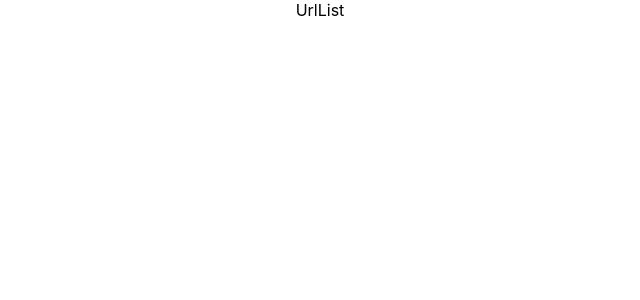
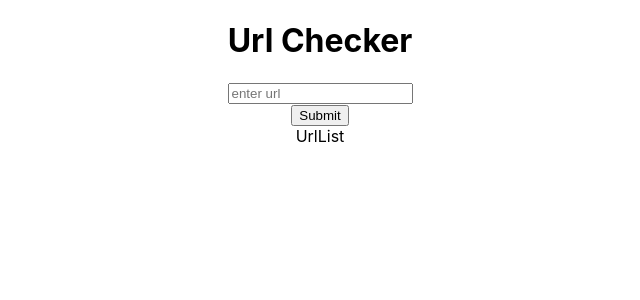
Before and after one commit to maxcramer/phantom2, a React (Create React App) app: page / in a window 1280 px wide. Shown: the top 300 px of the page, without its empty margins (320-960 px from the left). Built offline with nearby package versions, Linux system fonts and the light colour scheme.

Commit message:
urls being added properly to localHost

```diff
--- a/src/App.js
+++ b/src/App.js
@@ -1,10 +1,12 @@
 import "./App.css";
+import UrlInput from "./components/UrlInput/UrlInput";
 
-import UrlList from "./components/urlList/UrlList";
+import UrlList from "./components/UrlList/UrlList";
 
 function App() {
   return (
     <div className="App">
+      <UrlInput />
       <UrlList />
     </div>
   );
--- /dev/null
+++ b/src/components/UrlInput/UrlInput.js
@@ -0,0 +1,37 @@
+import React, { useState } from "react";
+
+function UrlInput() {
+  const [url, setUrl] = useState("");
+  const [urls, setUrls] = useState([]);
+
+  const addUrl = (e) => {
+    if (url) {
+      const newUrl = {
+        id: new Date().getTime().toString(),
+        title: url,
+      };
+      setUrls([...urls, newUrl]);
+      localStorage.setItem("localUrls", JSON.stringify([...urls, newUrl]));
+      setUrl("");
+    }
+  };
+  return (
+    <div>
+      <h1>Url Checker</h1>
+      <div>
+        <input
+          name="url"
+          type="url"
+          placeholder="enter url"
+          className="form-control"
+          onChange={(e) => setUrl(e.target.value)}
+        />
+      </div>
+      <div>
+        <button onClick={addUrl}>Submit</button>
+      </div>
+    </div>
+  );
+}
+
+export default UrlInput;
```
